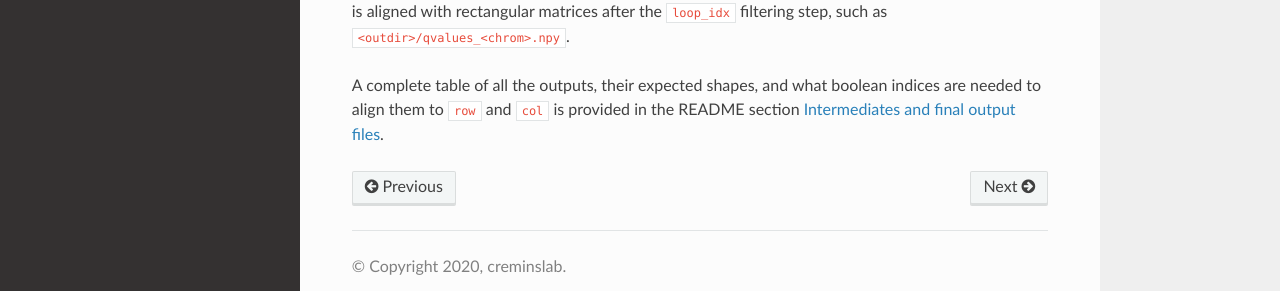
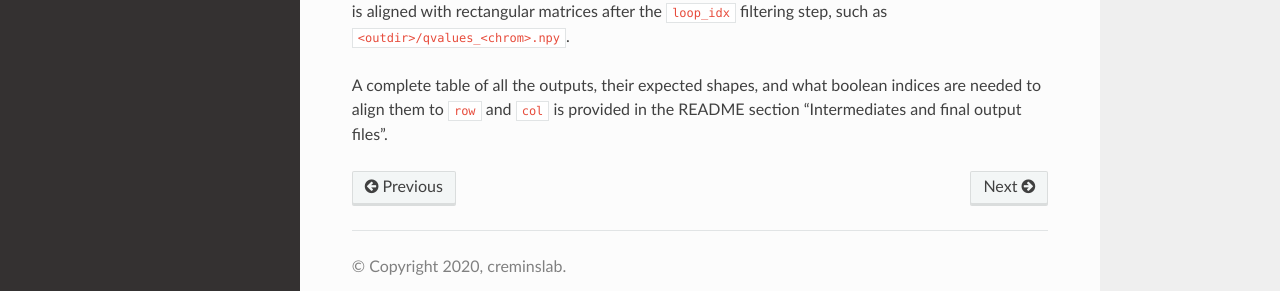
Before and after one commit to thomasgilgenast/hic3defdr, a Sphinx documentation site: the page built from docs/data_layout.md, in a window 1280 px wide and 1109 px high. Shown: the part 773-1064 px from the top of the window. Built offline with Sphinx 7.4.7 and the Read the Docs theme 2.0.0, drawn with Linux system fonts in a browser that asks for light colours; pages that are not in the unit, such as notebooks, are missing from menus; the version number could not be read and is left out; part of the change alters nothing that is shown.

```diff
--- a/docs/data_layout.md
+++ b/docs/data_layout.md
@@ -36,4 +36,4 @@ aligned with rectangular matrices after the `disp_idx` filtering step, such as
 
 A complete table of all the outputs, their expected shapes, and what boolean
 indices are needed to align them to `row` and `col` is provided in the README
-section [Intermediates and final output files](overview/#intermediates-and-final-output-files).
+section "Intermediates and final output files".
--- a/hic3defdr/_version.py
+++ b/hic3defdr/_version.py
@@ -48,7 +48,7 @@ def get_version():
             )
         except ImportError:
             raise ValueError('please install either hic3defdr or '
-                              'setuptools_scm')
+                             'setuptools_scm')
     return version
 
 
```
